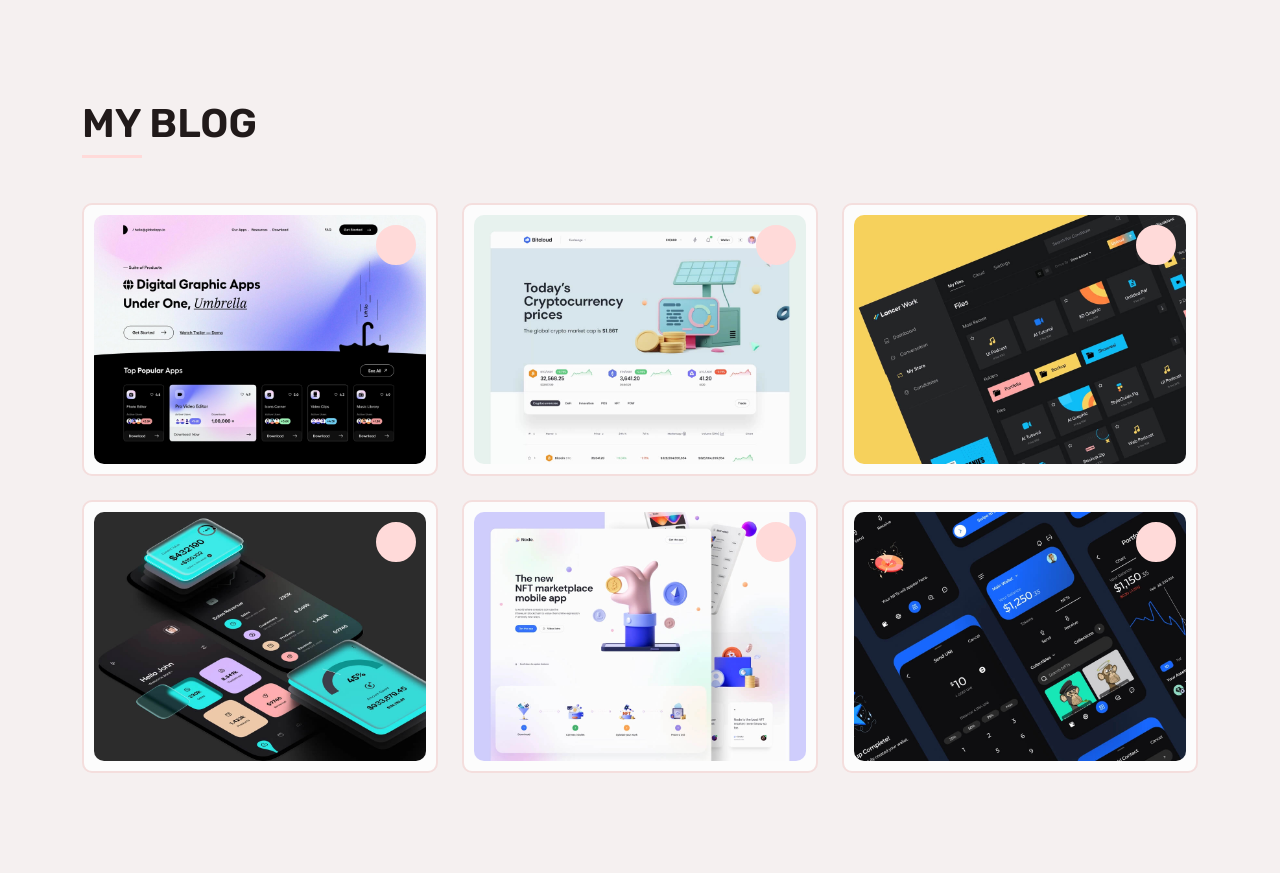
After one commit to Parisa-Bagherzadeh/Personal-Website, a Flask app: page /blog in a window 1280 px wide. The commit adds this page. Run offline with Flask 3, Linux system fonts and the light colour scheme.

Commit message:
fix code

```diff
--- a/app.py
+++ b/app.py
@@ -6,3 +6,15 @@ app = Flask("Personal_Website")
 @app.route("/")
 def root():
     return render_template("index.html")
+
+@app.route("/login")
+def login():
+    return render_template("login.html")
+
+@app.route("/blog")
+def blog():
+    return render_template("blog.html")
+
+@app.route("/contact")
+def contact():
+    return render_template("contact.html")
--- /dev/null
+++ b/templates/blog.html
@@ -0,0 +1,129 @@
+<!DOCTYPE html>
+<html lang="en">
+
+<head>
+    <!-- metas -->
+    <meta charset="utf-8">
+    <!-- <meta name="author" content="pxdraft">
+    <meta http-equiv="X-UA-Compatible" content="IE=edge">
+    <meta name="viewport" content="width=device-width, initial-scale=1, shrink-to-fit=no">
+    <meta name="keywords" content="Tapsi - Portfolio Template">
+    <meta name="description" content="Tapsi - Portfolio Template"> -->
+    <!-- title -->
+    <title>Parisa Persnal Website</title>
+    <!-- Favicon -->
+    <link rel="shortcut icon" type="image/x-icon" href="favicon.ico">
+    <!-- theme css -->
+    <link id="bootstrap" href="https://cdn.jsdelivr.net/npm/bootstrap@5.3.2/dist/css/bootstrap.min.css" rel="stylesheet"
+    crossorigin="anonymous">
+    <link rel="stylesheet" href="https://cdn.jsdelivr.net/npm/bootstrap-icons@1.11.3/font/bootstrap-icons.min.css">
+    <link href="./static/css/style.css" rel="stylesheet">
+</head>
+<!-- Body Start -->
+
+
+<!-- portfolio -->
+  <section id="portfolio" data-scroll-index="3" class="section portfolio-section gray-bg-1">
+    <div class="container">
+        <div class="section-heading">
+            <h3>
+                <span>My Blog</span>
+            </h3>
+        </div>
+        <div class="lightbox-gallery">
+            <div class="row g-3 g-lg-4 portfolio-content">
+                <div class="col-sm-6 col-lg-4 grid-item">
+                    <div class="portfolio-box">
+                        <div class="portfolio-text">
+                            <h6>Mobile App Design</h6>
+                            <p>Mobile App, App Design</p>
+                            <a class="gallery-link" href="./static/img/project-1.jpg"><i class="bi-arrow-up-right-circle"></i></a>
+                        </div>
+                        <div class="portfolio-img">
+                            <img src="./static/img/project-1.jpg" title="" alt="">
+                            <a class="px_modal portfolio-modal-link" href="#project_1">
+                                <i class="fa fa-plus"></i>
+                            </a>
+                        </div>
+                    </div>
+                </div>
+                <div class="col-sm-6 col-lg-4 grid-item">
+                    <div class="portfolio-box">
+                        <div class="portfolio-text">
+                            <h6>Mobile App Design</h6>
+                            <p>Mobile App, App Design</p>
+                            <a class="gallery-link" href="./static/img/project-2.jpg"><i class="bi-arrow-up-right-circle"></i></a>
+                        </div>
+                        <div class="portfolio-img">
+                            <img src="./static/img/project-2.jpg" title="" alt="">
+                            <a class="px_modal portfolio-modal-link" href="#project_1">
+                                <i class="fa fa-plus"></i>
+                            </a>
+                        </div>
+                    </div>
+                </div>
+                <div class="col-sm-6 col-lg-4 grid-item">
+                    <div class="portfolio-box">
+                        <div class="portfolio-text">
+                            <h6>Mobile App Design</h6>
+                            <p>Mobile App, App Design</p>
+                            <a class="gallery-link" href="./static/img/project-3.jpg"><i class="bi-arrow-up-right-circle"></i></a>
+                        </div>
+                        <div class="portfolio-img">
+                            <img src="./static/img/project-3.jpg" title="" alt="">
+                            <a class="px_modal portfolio-modal-link" href="#project_1">
+                                <i class="fa fa-plus"></i>
+                            </a>
+                        </div>
+                    </div>
+                </div>
+                <div class="col-sm-6 col-lg-4 grid-item">
+                    <div class="portfolio-box">
+                        <div class="portfolio-text">
+                            <h6>Mobile App Design</h6>
+                            <p>Mobile App, App Design</p>
+                            <a class="gallery-link" href="./static/img/project-4.jpg"><i class="bi-arrow-up-right-circle"></i></a>
+                        </div>
+                        <div class="portfolio-img">
+                            <img src="./static/img/project-4.jpg" title="" alt="">
+                            <a class="px_modal portfolio-modal-link" href="#project_1">
+                                <i class="fa fa-plus"></i>
+                            </a>
+                        </div>
+                    </div>
+                </div>
+                <div class="col-sm-6 col-lg-4 grid-item">
+                    <div class="portfolio-box">
+                        <div class="portfolio-text">
+                            <h6>Mobile App Design</h6>
+                            <p>Mobile App, App Design</p>
+                            <a class="gallery-link" href="./static/img/project-5.jpg"><i class="bi-arrow-up-right-circle"></i></a>
+                        </div>
+                        <div class="portfolio-img">
+                            <img src="./static/img/project-5.jpg" title="" alt="">
+                            <a class="px_modal portfolio-modal-link" href="#project_1">
+                                <i class="fa fa-plus"></i>
+                            </a>
+                        </div>
+                    </div>
+                </div>
+                <div class="col-sm-6 col-lg-4 grid-item">
+                    <div class="portfolio-box">
+                        <div class="portfolio-text">
+                            <h6>Mobile App Design</h6>
+                            <p>Mobile App, App Design</p>
+                            <a class="gallery-link" href="./static/img/project-6.jpg"><i class="bi-arrow-up-right-circle"></i></a>
+                        </div>
+                        <div class="portfolio-img">
+                            <img src="./static/img/project-6.jpg" title="" alt="">
+                            <a class="px_modal portfolio-modal-link" href="#project_1">
+                                <i class="fa fa-plus"></i>
+                            </a>
+                        </div>
+                    </div>
+                </div>
+            </div>
+        </div>
+    </div>
+</section>
+<!-- End portfolio -->
```
Also changed, not shown: templates/contact.html (added, +193 -0 lines), templates/index.html (+66 -66 lines), templates/login.html (added, +112 -0 lines), README.md.
